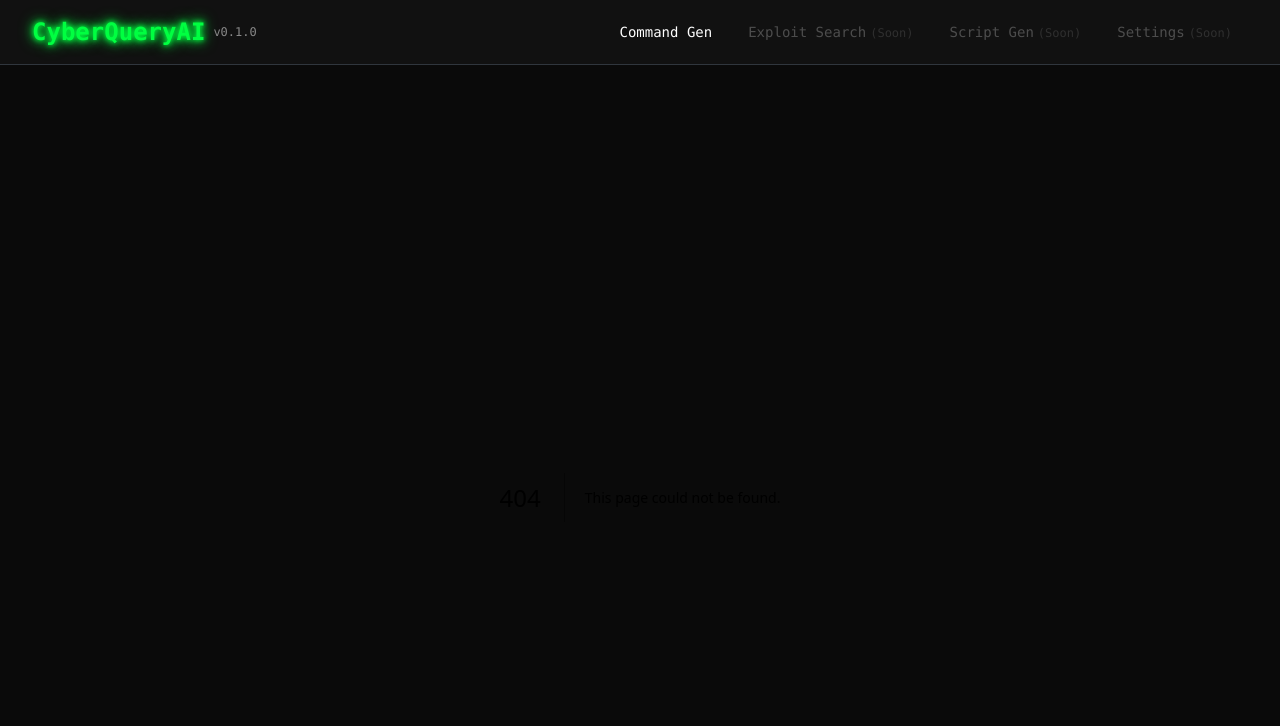
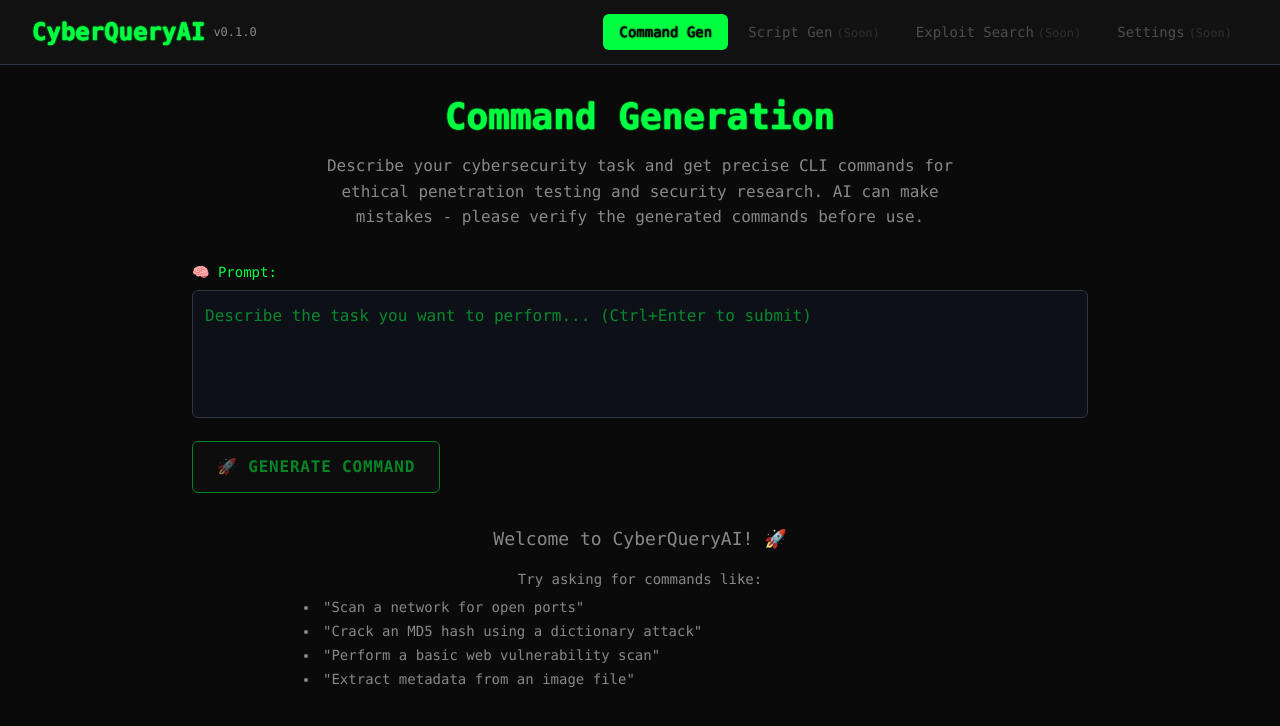
Before and after one commit to javidahmed64592/cyber-query-ai, a Next.js app in the folder cyber-query-ai-frontend/: page /command-generation in a window 1280 px wide. Before the commit this address had no page. Shown: the top 726 px of the page. Built offline with nearby package versions, Linux system fonts and the light colour scheme.

Commit message:
Implement command generation feature with improved error handling and UI updates

```diff
--- /dev/null
+++ b/cyber-query-ai-frontend/src/app/command-generation/page.tsx
@@ -0,0 +1,104 @@
+'use client';
+
+import { useState } from 'react';
+import PromptInput from '@/components/PromptInput';
+import CommandBox from '@/components/CommandBox';
+import ExplanationBox from '@/components/ExplanationBox';
+import { generateCommand } from '@/lib/api';
+import { CommandGenerationResponse } from '@/lib/types';
+
+export default function CommandGeneration() {
+  const [prompt, setPrompt] = useState('');
+  const [isLoading, setIsLoading] = useState(false);
+  const [response, setResponse] = useState<CommandGenerationResponse | null>(null);
+  const [error, setError] = useState<string | null>(null);
+
+  const handleSubmit = async () => {
+    if (!prompt.trim()) return;
+
+    setIsLoading(true);
+    setError(null);
+
+    try {
+      const result = await generateCommand(prompt);
+      setResponse(result);
+    } catch (err) {
+      setError(err instanceof Error ? err.message : 'An error occurred');
+      setResponse(null);
+    } finally {
+      setIsLoading(false);
+    }
+  };
+
+  return (
+    <div className="space-y-8">
+      {/* Header */}
+      <div className="text-center space-y-4">
+        <h1 className="text-4xl font-bold neon-glow text-[var(--text-primary)]">
+          Command Generation
+        </h1>
+        <p className="text-[var(--text-muted)] max-w-2xl mx-auto">
+          Describe your cybersecurity task and get precise CLI commands for ethical
+          penetration testing and security research. AI can make mistakes - please
+          verify the generated commands before use.
+        </p>
+      </div>
+
+      {/* Input Section */}
+      <div className="max-w-4xl mx-auto">
+        <PromptInput
+          value={prompt}
+          onChange={setPrompt}
+          onSubmit={handleSubmit}
+          isLoading={isLoading}
+        />
+      </div>
+
+      {/* Results Section */}
+      {(isLoading || response || error) && (
+        <div className="max-w-4xl mx-auto space-y-6">
+          <hr className="border-[var(--terminal-border)]" />
+
+          {/* Error Display */}
+          {error && (
+            <div className="terminal-border rounded-lg p-4 border-[var(--neon-red)]">
+              <div className="text-[var(--neon-red)] font-medium">
+                ❌ Error: {error}
+              </div>
+            </div>
+          )}
+
+          {/* Command Output */}
+          <CommandBox
+            commands={response?.commands || []}
+            isLoading={isLoading}
+          />
+
+          {/* Explanation */}
+          <ExplanationBox
+            explanation={response?.explanation || ''}
+            isLoading={isLoading}
+          />
+        </div>
+      )}
+
+      {/* Welcome Message */}
+      {!isLoading && !response && !error && (
+        <div className="max-w-2xl mx-auto text-center space-y-4">
+          <div className="text-[var(--text-muted)] text-lg">
+            Welcome to CyberQueryAI! 🚀
+          </div>
+          <div className="text-sm text-[var(--text-muted)] space-y-2">
+            <p>Try asking for commands like:</p>
+            <ul className="space-y-1 text-left list-disc list-inside">
+              <li>&quot;Scan a network for open ports&quot;</li>
+              <li>&quot;Crack an MD5 hash using a dictionary attack&quot;</li>
+              <li>&quot;Perform a basic web vulnerability scan&quot;</li>
+              <li>&quot;Extract metadata from an image file&quot;</li>
+            </ul>
+          </div>
+        </div>
+      )}
+    </div>
+  );
+}
--- a/cyber-query-ai-frontend/src/app/globals.css
+++ b/cyber-query-ai-frontend/src/app/globals.css
@@ -19,7 +19,7 @@
   --terminal-border: #30363d;
 
   /* Shadows */
-  --shadow-neon: 0 0 5px currentColor, 0 0 10px currentColor, 0 0 15px currentColor;
+  --shadow-neon: 0 0 1px currentColor, 0 0 1px currentColor, 0 0 2px currentColor;
   --shadow-terminal: 0 4px 6px -1px rgba(0, 0, 0, 0.5), 0 2px 4px -1px rgba(0, 0, 0, 0.3);
 }
 
@@ -99,7 +99,7 @@
 .cyber-input:focus {
   outline: none;
   border-color: var(--border-accent);
-  box-shadow: 0 0 5px var(--border-accent);
+  box-shadow: 0 0 2px var(--border-accent);
 }
 
 .cyber-button {
@@ -119,7 +119,7 @@
 .cyber-button:hover {
   background: var(--border-accent);
   color: var(--background);
-  box-shadow: 0 0 10px var(--border-accent);
+  box-shadow: 0 0 2px var(--border-accent);
 }
 
 .cyber-button:disabled {
@@ -136,10 +136,14 @@
   color: var(--text-secondary);
   position: relative;
   overflow-x: auto;
+  display: flex;
+  align-items: flex-start;
+  gap: 0.5rem;
 }
 
 .command-box:before {
-  content: '$ ';
+  content: '$';
   color: var(--text-primary);
   font-weight: bold;
+  flex-shrink: 0;
 }
--- a/cyber-query-ai-frontend/src/app/page.tsx
+++ b/cyber-query-ai-frontend/src/app/page.tsx
@@ -1,104 +1,5 @@
-'use client';
-
-import { useState } from 'react';
-import PromptInput from '@/components/PromptInput';
-import CommandBox from '@/components/CommandBox';
-import ExplanationBox from '@/components/ExplanationBox';
-import { generateCommand } from '@/lib/api';
-import { CommandGenerationResponse } from '@/lib/types';
+import { redirect } from 'next/navigation';
 
 export default function Home() {
-  const [prompt, setPrompt] = useState('');
-  const [isLoading, setIsLoading] = useState(false);
-  const [response, setResponse] = useState<CommandGenerationResponse | null>(null);
-  const [error, setError] = useState<string | null>(null);
-
-  const handleSubmit = async () => {
-    if (!prompt.trim()) return;
-
-    setIsLoading(true);
-    setError(null);
-
-    try {
-      const result = await generateCommand(prompt);
-      setResponse(result);
-    } catch (err) {
-      setError(err instanceof Error ? err.message : 'An error occurred');
-      setResponse(null);
-    } finally {
-      setIsLoading(false);
-    }
-  };
-
-  return (
-    <div className="space-y-8">
-      {/* Header */}
-      <div className="text-center space-y-4">
-        <h1 className="text-4xl font-bold neon-glow text-[var(--text-primary)]">
-          Command Generation
-        </h1>
-        <p className="text-[var(--text-muted)] max-w-2xl mx-auto">
-          Describe your cybersecurity task and get precise CLI commands for ethical
-          penetration testing and security research. AI can make mistakes - please
-          verify the generated commands before use.
-        </p>
-      </div>
-
-      {/* Input Section */}
-      <div className="max-w-4xl mx-auto">
-        <PromptInput
-          value={prompt}
-          onChange={setPrompt}
-          onSubmit={handleSubmit}
-          isLoading={isLoading}
-        />
-      </div>
-
-      {/* Results Section */}
-      {(isLoading || response || error) && (
-        <div className="max-w-4xl mx-auto space-y-6">
-          <hr className="border-[var(--terminal-border)]" />
-
-          {/* Error Display */}
-          {error && (
-            <div className="terminal-border rounded-lg p-4 border-[var(--neon-red)]">
-              <div className="text-[var(--neon-red)] font-medium">
-                ❌ Error: {error}
-              </div>
-            </div>
-          )}
-
-          {/* Command Output */}
-          <CommandBox
-            commands={response?.commands || []}
-            isLoading={isLoading}
-          />
-
-          {/* Explanation */}
-          <ExplanationBox
-            explanation={response?.explanation || ''}
-            isLoading={isLoading}
-          />
-        </div>
-      )}
-
-      {/* Welcome Message */}
-      {!isLoading && !response && !error && (
-        <div className="max-w-2xl mx-auto text-center space-y-4">
-          <div className="text-[var(--text-muted)] text-lg">
-            Welcome to CyberQueryAI! 🚀
-          </div>
-          <div className="text-sm text-[var(--text-muted)] space-y-2">
-            <p>Try asking for commands like:</p>
-            <ul className="space-y-1 text-left list-disc list-inside">
-              <li>&quot;Scan a network for open ports&quot;</li>
-              <li>&quot;Crack an MD5 hash using a dictionary attack&quot;</li>
-              <li>&quot;Perform a basic web vulnerability scan&quot;</li>
-              <li>&quot;Extract metadata from an image file&quot;</li>
-            </ul>
-          </div>
-        </div>
-      )}
-    </div>
-  );
+  redirect('/command-generation');
 }
--- a/cyber-query-ai-frontend/src/components/CommandBox.tsx
+++ b/cyber-query-ai-frontend/src/components/CommandBox.tsx
@@ -13,9 +13,9 @@
           ✅ Generated Command(s):
         </h3>
         <div className="command-box animate-pulse-neon">
-          <div className="text-[var(--text-muted)]">
+          <span className="text-[var(--text-muted)]">
             Generating commands...
-          </div>
+          </span>
         </div>
       </div>
     );
@@ -28,9 +28,9 @@
           ✅ Generated Command(s):
         </h3>
         <div className="command-box">
-          <div className="text-[var(--neon-red)]">
+          <span className="text-[var(--neon-red)]">
             No suitable tool identified. Try rephrasing your prompt.
-          </div>
+          </span>
         </div>
       </div>
     );
@@ -44,7 +44,7 @@
       <div className="space-y-3">
         {commands.map((command, index) => (
           <div key={index} className="command-box group relative">
-            <code className="text-[var(--text-secondary)] break-all">
+            <code className="text-[var(--text-secondary)] break-all flex-1">
               {command}
             </code>
             <button
--- a/cyber-query-ai-frontend/src/components/Navigation.tsx
+++ b/cyber-query-ai-frontend/src/components/Navigation.tsx
@@ -7,9 +7,9 @@
   const pathname = usePathname();
 
   const navItems = [
-    { name: 'Command Gen', href: '/', active: pathname === '/' },
+    { name: 'Command Gen', href: '/command-generation', active: pathname === '/command-generation' || pathname === '/' },
+    { name: 'Script Gen', href: '/script-generation', active: pathname === '/script-generation', disabled: true },
     { name: 'Exploit Search', href: '/exploit-search', active: pathname === '/exploit-search', disabled: true },
-    { name: 'Script Gen', href: '/script-generation', active: pathname === '/script-generation', disabled: true },
     { name: 'Settings', href: '/settings', active: pathname === '/settings', disabled: true },
   ];
 
--- a/cyber-query-ai-frontend/src/lib/api.ts
+++ b/cyber-query-ai-frontend/src/lib/api.ts
@@ -24,11 +24,36 @@
     return response.data;
   } catch (error) {
     if (axios.isAxiosError(error)) {
-      throw new Error(
-        error.response?.data?.detail || "Failed to generate command"
-      );
+      // Handle different types of errors more specifically
+      if (error.response) {
+        // Server responded with error status
+        const errorData = error.response.data;
+        if (typeof errorData === "string") {
+          throw new Error(errorData);
+        } else if (errorData?.detail) {
+          throw new Error(
+            typeof errorData.detail === "string"
+              ? errorData.detail
+              : JSON.stringify(errorData.detail)
+          );
+        } else if (errorData?.message) {
+          throw new Error(errorData.message);
+        } else {
+          throw new Error(
+            `Server error: ${error.response.status} ${error.response.statusText}`
+          );
+        }
+      } else if (error.request) {
+        // Request was made but no response received
+        throw new Error(
+          "No response from server. Please check if the backend is running on localhost:8000"
+        );
+      } else {
+        // Something else happened
+        throw new Error(`Request failed: ${error.message}`);
+      }
     }
-    throw new Error("Network error occurred");
+    throw new Error("An unexpected error occurred");
   }
 };
 
```
